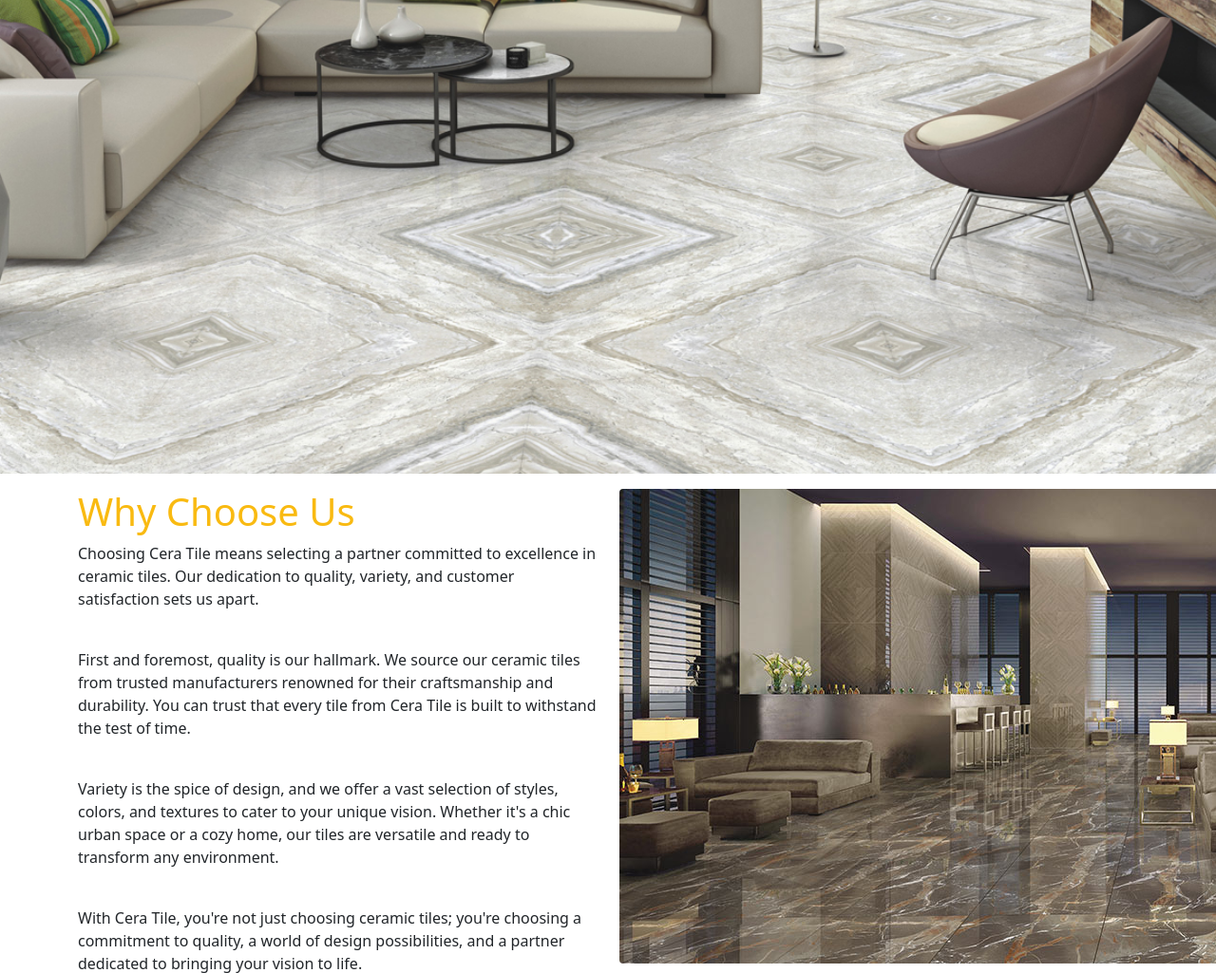
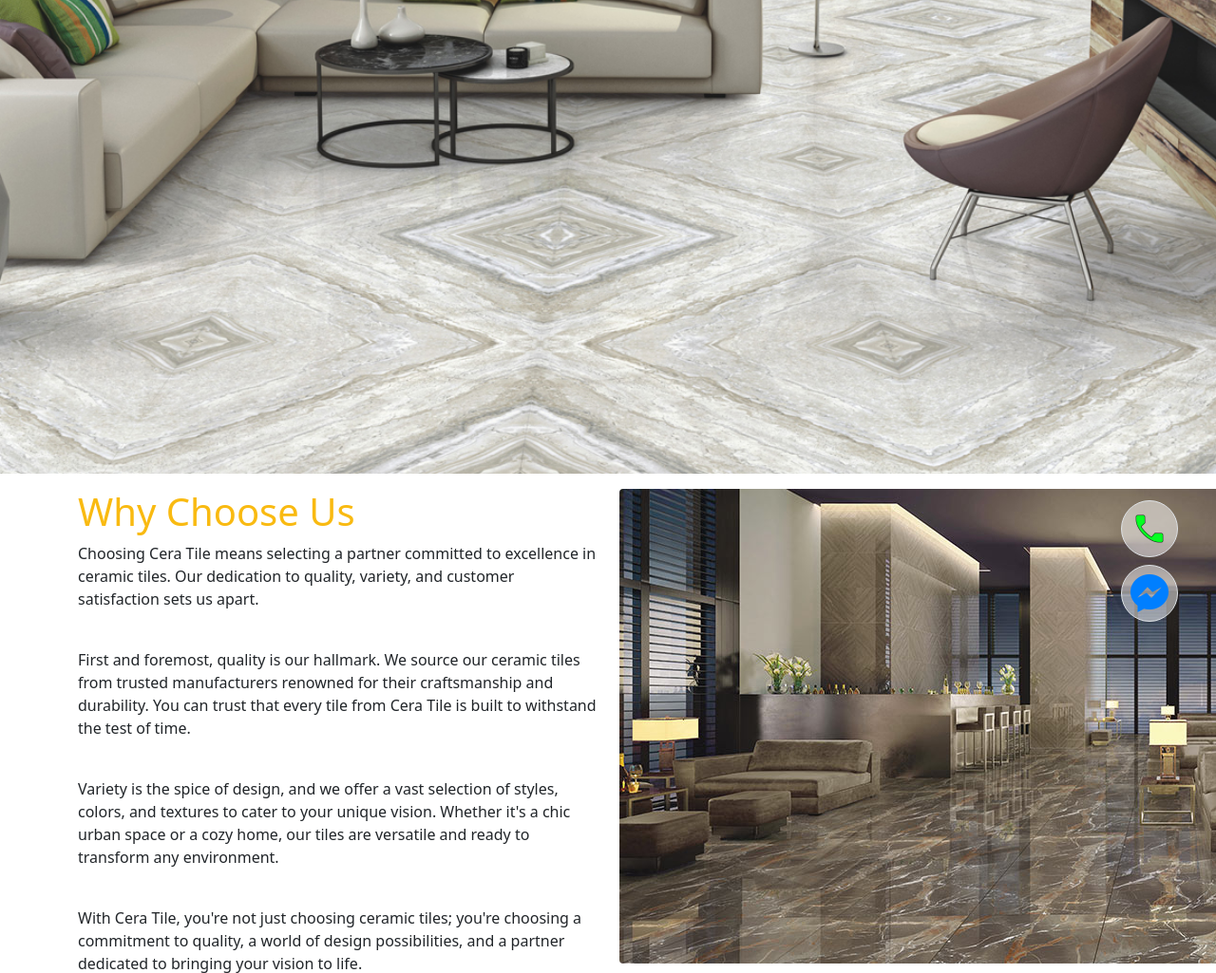
Before and after one commit to huongcaoha1994/ceramic-tiles, a PHP site: page /view/main.php in a window 1280 px wide. Shown: the part 97-1122 px from the top of the page at 95% size. Run offline with PHP 8.4, Linux system fonts and the light colour scheme; data comes from the database, SQL or seed files in the repository.

Commit message:
update CTA main

```diff
--- a/SRC/assets/css/animation.css
+++ b/SRC/assets/css/animation.css
@@ -19,5 +19,9 @@
 .slide-in-bottom{animation:slide-in-bottom .5s cubic-bezier(.25,.46,.45,.94) both}
 @keyframes slide-in-bottom{0%{transform:translateY(1000px);opacity:0}100%{transform:translateY(0);opacity:1}}
 
-.jello-vertical{animation:jello-vertical 2s both}
+.jello-vertical{animation:jello-vertical 1.5s both;}
 @keyframes jello-vertical{0%{transform:scale3d(1,1,1)}30%{transform:scale3d(.75,1.25,1)}40%{transform:scale3d(1.25,.75,1)}50%{transform:scale3d(.85,1.15,1)}65%{transform:scale3d(1.05,.95,1)}75%{transform:scale3d(.95,1.05,1)}100%{transform:scale3d(1,1,1)}}
+
+
+.shake-bottom{-webkit-animation:shake-bottom 1.5s cubic-bezier(.455,.03,.515,.955) both;animation:shake-bottom .8s cubic-bezier(.455,.03,.515,.955) both;animation-iteration-count: infinite;}
+@-webkit-keyframes shake-bottom{0%,100%{-webkit-transform:rotate(0deg);transform:rotate(0deg);-webkit-transform-origin:50% 100%;transform-origin:50% 100%}10%{-webkit-transform:rotate(2deg);transform:rotate(2deg)}20%,40%,60%{-webkit-transform:rotate(-4deg);transform:rotate(-4deg)}30%,50%,70%{-webkit-transform:rotate(4deg);transform:rotate(4deg)}80%{-webkit-transform:rotate(-2deg);transform:rotate(-2deg)}90%{-webkit-transform:rotate(2deg);transform:rotate(2deg)}}@keyframes shake-bottom{0%,100%{-webkit-transform:rotate(0deg);transform:rotate(0deg);-webkit-transform-origin:50% 100%;transform-origin:50% 100%}10%{-webkit-transform:rotate(2deg);transform:rotate(2deg)}20%,40%,60%{-webkit-transform:rotate(-4deg);transform:rotate(-4deg)}30%,50%,70%{-webkit-transform:rotate(4deg);transform:rotate(4deg)}80%{-webkit-transform:rotate(-2deg);transform:rotate(-2deg)}90%{-webkit-transform:rotate(2deg);transform:rotate(2deg)}}
--- /dev/null
+++ b/SRC/assets/css/cta.css
@@ -0,0 +1,20 @@
+.cta {
+    display: block;
+    position: fixed;
+    bottom: 40px;
+    right: 40px;
+}
+
+.cta a {
+    display: flex;
+    width: 60px;
+    height: 60px;
+    justify-content: center;
+    align-items: center;
+    border-radius: 100%;
+    background-color: rgba(255, 255, 255, .5);
+}
+
+.cta img {
+    height: 40px;
+}
--- a/SRC/assets/css/style.css
+++ b/SRC/assets/css/style.css
@@ -137,9 +137,7 @@
 }
 
 /* Categories hover */
-.categories-items:hover {
-  /* opacity: 0.2; */
-}
+
 
 .categories-items::before:hover {
   content: '';
@@ -173,10 +171,6 @@
   background-color: rgba(255, 255, 255,90%);
   padding: 30px;
   border: 1px solid var(--secondary-color);
-}
-
-.categories-content {
-
 }
 
 /* navbar ngang */
@@ -294,7 +288,7 @@
 }
 
 .iconbox:hover .icon-box-img {
-  animation: jello-vertical 1s infinite 1s;
+  animation: jello-vertical 1s infinite;
 }
 
 .icon-box-img img {
--- a/SRC/view/footer.php
+++ b/SRC/view/footer.php
@@ -45,6 +45,16 @@
             </div>
         </footer>
     </div>
+    <div class="cta z-3">
+        <a href="#" class="my-2 border">
+            <img src="../assets/img/homepage/phone.png" alt="" srcset="" class="shake-bottom">
+
+        </a>
+        <a href="#" class="my-2 border">
+            <img src="../assets/img/homepage/messenger.png" alt="" srcset="">
+
+        </a>
+    </div>
 
     <script src="https://ajax.googleapis.com/ajax/libs/jquery/3.6.0/jquery.min.js"></script>
     <script src="../assets/js/OwlCarousel2-2.3.4/dist/owl.carousel.js"></script>
```
Also changed, not shown: SRC/assets/img/homepage/messenger.png (added), SRC/assets/img/homepage/phone.png (added).
